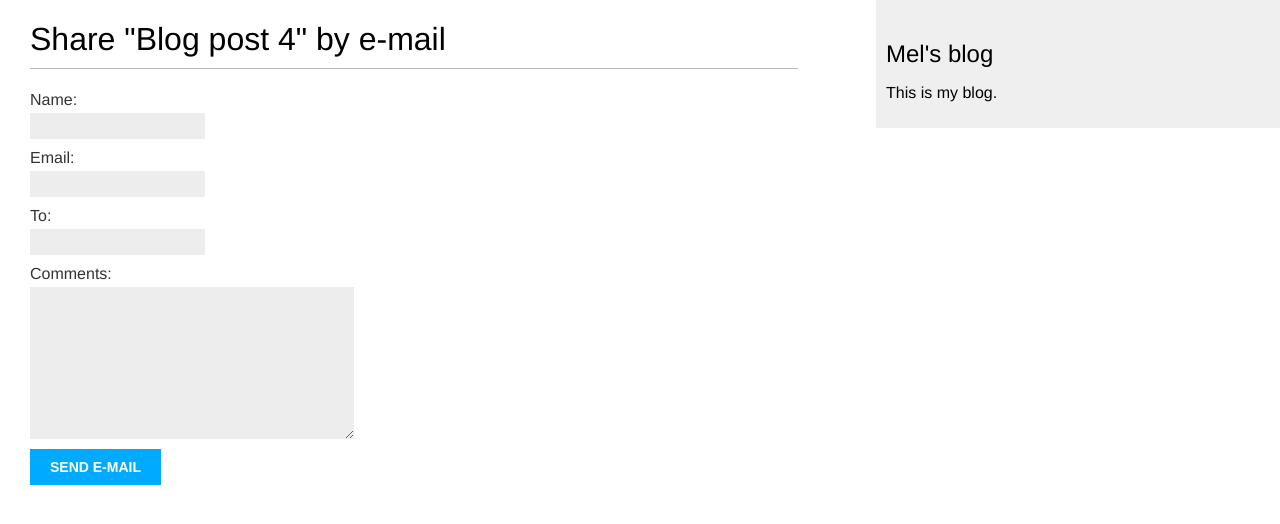
After one commit to mel-kv/mel_blog, a Django app: page /blog/4/share/ in a window 1280 px wide. The commit adds this page. Shown: the top 524 px of the page. Run offline with Django 4.2, Linux system fonts and the light colour scheme; data comes from the database, SQL or seed files in the repository; parts of the project's set-up code (start-up, migrations or seed data) failed here and were passed over.

Commit message:
add share post option via e-mail

```diff
--- /dev/null
+++ b/mel_blog/blog/forms.py
@@ -0,0 +1,7 @@
+from django import forms
+
+class EmailPostForm(forms.Form):
+    name = forms.CharField(max_length=25)
+    email = forms.EmailField()
+    to = forms.EmailField()
+    comments = forms.CharField(required=False, widget=forms.Textarea)
--- /dev/null
+++ b/mel_blog/blog/templates/post/share.html
@@ -0,0 +1,15 @@
+{% extends 'base.html' %}
+{% block title %}Share a post{% endblock %}
+{% block content %}
+    {% if sent %}
+        <h1>E-mail successfully sent</h1>
+        <p>"{{ post.title }}" was successfully sent to {{ form.cleaned_data.to }}.</p>
+    {% else %}
+        <h1>Share "{{ post.title }}" by e-mail</h1>
+        <form method="post">
+            {{ form.as_p }}
+            {% csrf_token %}
+            <input type="submit" value="Send e-mail">
+        </form>
+    {% endif %}
+{% endblock %}
--- a/mel_blog/blog/urls.py
+++ b/mel_blog/blog/urls.py
@@ -6,4 +6,5 @@ urlpatterns = [
     path('', views.post_list, name='post_list'),
     path('<int:year>/<int:month>/<int:day>/<slug:post>/',
          views.post_detail, name='post_detail'),
+    path('<int:post_id>/share/', views.post_share, name='post_share'),
 ]
--- a/mel_blog/blog/views.py
+++ b/mel_blog/blog/views.py
@@ -1,6 +1,9 @@
+from django.core.mail import send_mail
 from django.shortcuts import render, get_object_or_404
 from .models import Post
 from django.core.paginator import Paginator, EmptyPage, PageNotAnInteger
+from .forms import EmailPostForm
+from decouple import config
 
 
 def post_list(request):
@@ -32,3 +35,33 @@ def post_detail(request, year, month, day, post):
         'post': post
     }
     return render(request, 'post/detail.html', context)
+
+
+def post_share(request, post_id):
+
+    post = get_object_or_404(
+        Post,
+        id=post_id,
+        status=Post.Status.PUBLISHED)
+    form = EmailPostForm()
+    sent = False
+    if request.method == 'POST':
+        form = EmailPostForm(request.POST)
+        if form.is_valid():
+            cd = form.cleaned_data
+            post_url = request.build_absolute_uri(
+                post.get_absolute_url())
+            subject = f"{cd['name']} recommends you read {post.title}"
+            message = f"Read {post.title} at {post_url}\n\n " \
+                      f"{cd['name']}'s comments: {cd['comments']}"
+            send_mail(subject, message, config('EMAIL_HOST_USER'), [cd['to']])
+            sent = True
+        else:
+            form = EmailPostForm()
+
+    context = {
+        'post': post,
+        'form': form,
+        'sent': sent
+    }
+    return render(request, 'post/share.html', context)
--- a/mel_blog/settings.py
+++ b/mel_blog/settings.py
@@ -86,3 +86,9 @@ STATICFILES_DIRS = [BASE_DIR / 'static']
 
 
 DEFAULT_AUTO_FIELD = 'django.db.models.BigAutoField'
+
+EMAIL_HOST = 'smtp.gmail.com'
+EMAIL_HOST_USER = config('EMAIL_HOST_USER')
+EMAIL_HOST_PASSWORD = config('EMAIL_HOST_PASSWORD')
+EMAIL_PORT = 587
+EMAIL_USE_TLS = True
```
Also changed, not shown: mel_blog/blog/templates/post/detail.html (+8 -5 lines).
